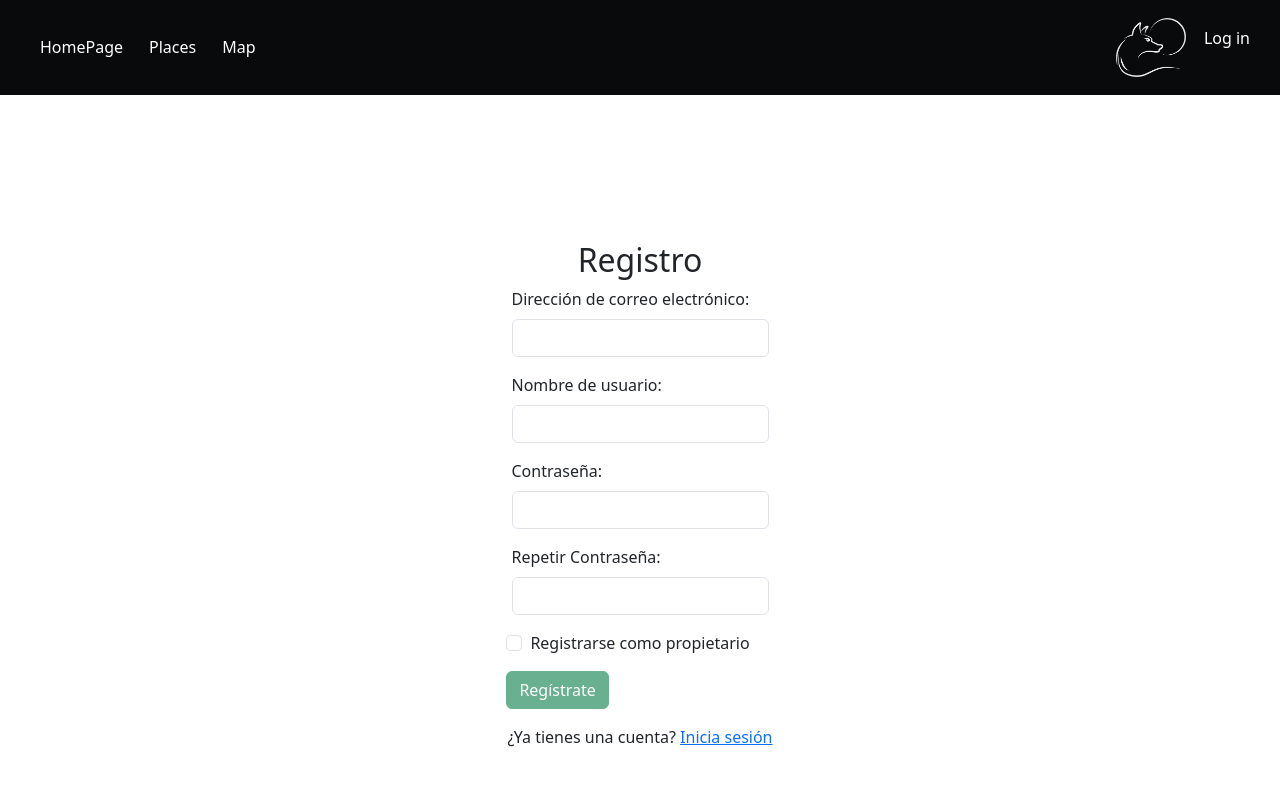
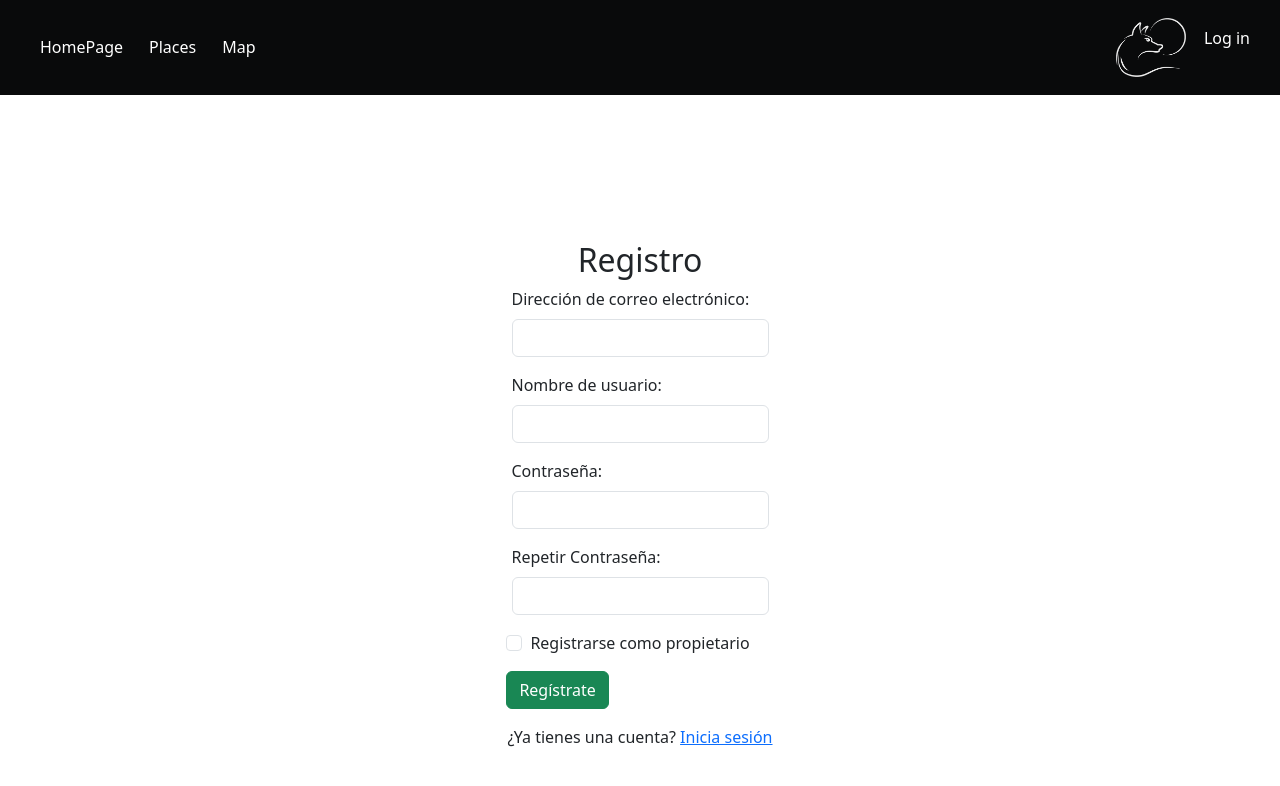
Before and after one commit to JAVIERTEL/ISST-19-Mascotmercio-React, a React (Create React App) app: page /Registro in a window 1280 px wide. Shown: the top 786 px of the page. Built offline with nearby package versions, Linux system fonts and the light colour scheme.

Commit message:
corrección registro

```diff
--- a/src/Componentes/Login.js
+++ b/src/Componentes/Login.js
@@ -26,7 +26,9 @@ function Login() {
           <input type="password" id="password" className="form-control" value={password} onChange={(e) => setPassword(e.target.value)} />
         </div>
         <div className="d-grid gap-2 mb-3">
+        <Link to="/places">
           <Button variant="primary" type="submit">Iniciar sesión</Button>
+        </Link>
         </div>
         <p className="mb-0 text-center">¿No tienes una cuenta? <Link to="/registro">Regístrate</Link></p>
       </form>
--- a/src/Componentes/Registro.js
+++ b/src/Componentes/Registro.js
@@ -29,6 +29,7 @@ function Registro() {
         // Crea un cliente
         await apiServiceInstance.crearCliente(usuario, contrasena, email);
     }
+
       //await apiServiceInstance.crearCliente(usuario, contrasena, email);
 
   } catch (error) {
@@ -36,8 +37,6 @@ function Registro() {
   }
   }
 
-
-  const isDisabled = !usuario || !contrasena || !email;
 
   return (
     <div className="register-container" style={{ maxWidth: '500px', margin: '0 auto' }}>
@@ -64,7 +63,7 @@ function Registro() {
                     <label className="form-check-label" htmlFor="propietario">Registrarse como propietario</label>
                 </div>
       <Link to="/places">
-        <Button variant="success" type="submit" onClick= {() => handleCrear(usuario, contrasena, email)} disabled={isDisabled}>Regístrate</Button>
+        <Button variant="success" type="submit" onClick= {() => handleCrear(usuario, contrasena, email)}>Regístrate</Button>
         </Link>
       </div>
       <p className="mb-0 text-center">¿Ya tienes una cuenta? <Link to="/login">Inicia sesión</Link></p>
```
